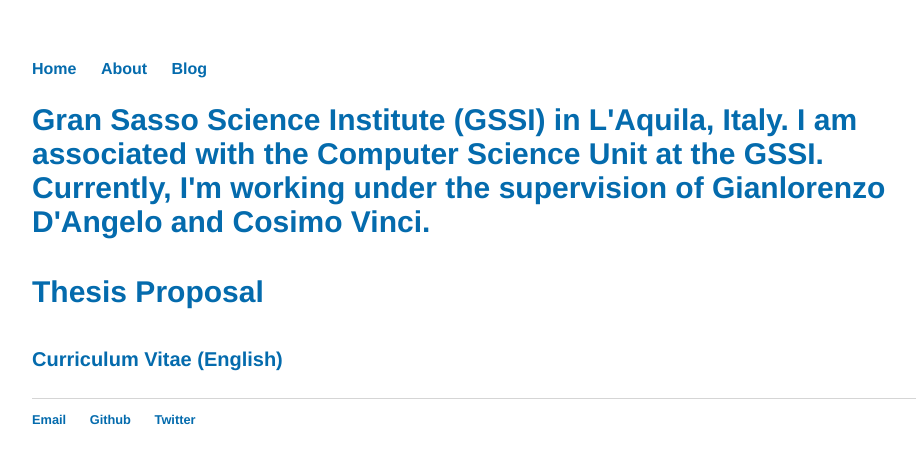
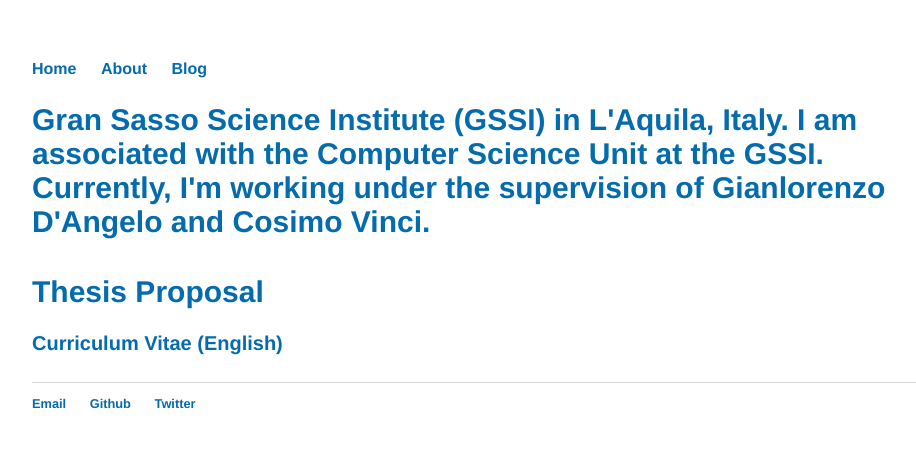
Before and after one commit to debashmitap/debashmitap.github.io, a Jekyll site: the page built from about/index.html, in a window 1280 px wide. Shown: the top 464 px of the page, without its empty margins (160-1076 px from the left). Built offline with Jekyll 4.4.1, drawn with Linux system fonts in a browser that asks for light colours.

Commit message:
Update index.html

```diff
--- a/about/index.html
+++ b/about/index.html
@@ -3,8 +3,8 @@
 ---
  <div class="about">
      <h2 style="font-size:30px;>About me</h2>
-     <p>I am a PhD student at the <a href="https://www.gssi.it">Gran Sasso Science Institute (GSSI)</a> in L'Aquila, Italy. I am associated with the <a href="https://sites.google.com/gssi.it/csgssi/home?authuser=0">Computer Science Unit</a> at the GSSI. Currently, I'm working under the supervision of <a href="https://cs.gssi.it/gianlorenzo.dangelo/index.html">Gianlorenzo D'Angelo</a> and <a href="https://sites.google.com/view/cosimo-vinci">Cosimo Vinci</a>.<br></p>
+     <p>I am a PhD student at the <a href="https://www.gssi.it">Gran Sasso Science Institute (GSSI)</a> in L'Aquila, Italy. I am associated with the <a href="https://sites.google.com/gssi.it/csgssi/home?authuser=0">Computer Science Unit</a> at the GSSI. Currently, I'm working under the supervision of <a href="https://cs.gssi.it/gianlorenzo.dangelo/index.html">Gianlorenzo D'Angelo</a> and <a href="https://sites.google.com/view/cosimo-vinci">Cosimo Vinci</a>.</p>
      <h2 style="font-size:30px;>Important Links</h2>
-     <p style="font-size:20px;"><a href="https://github.com/debashmitap/thesis_proposal/blob/main/Thesis-Proposal.pdf">Thesis Proposal</a></p>
+     <p style="font-size:20px;"><a href="https://github.com/debashmitap/thesis_proposal/blob/main/Thesis-Proposal.pdf">Thesis Proposal</a><br>
      <p style="font-size:20px;"><a href="https://github.com/debashmitap/Resume/blob/main/Debashmita_Poddar_CV.pdf">Curriculum Vitae (English)</a></p>
  </div>
```
